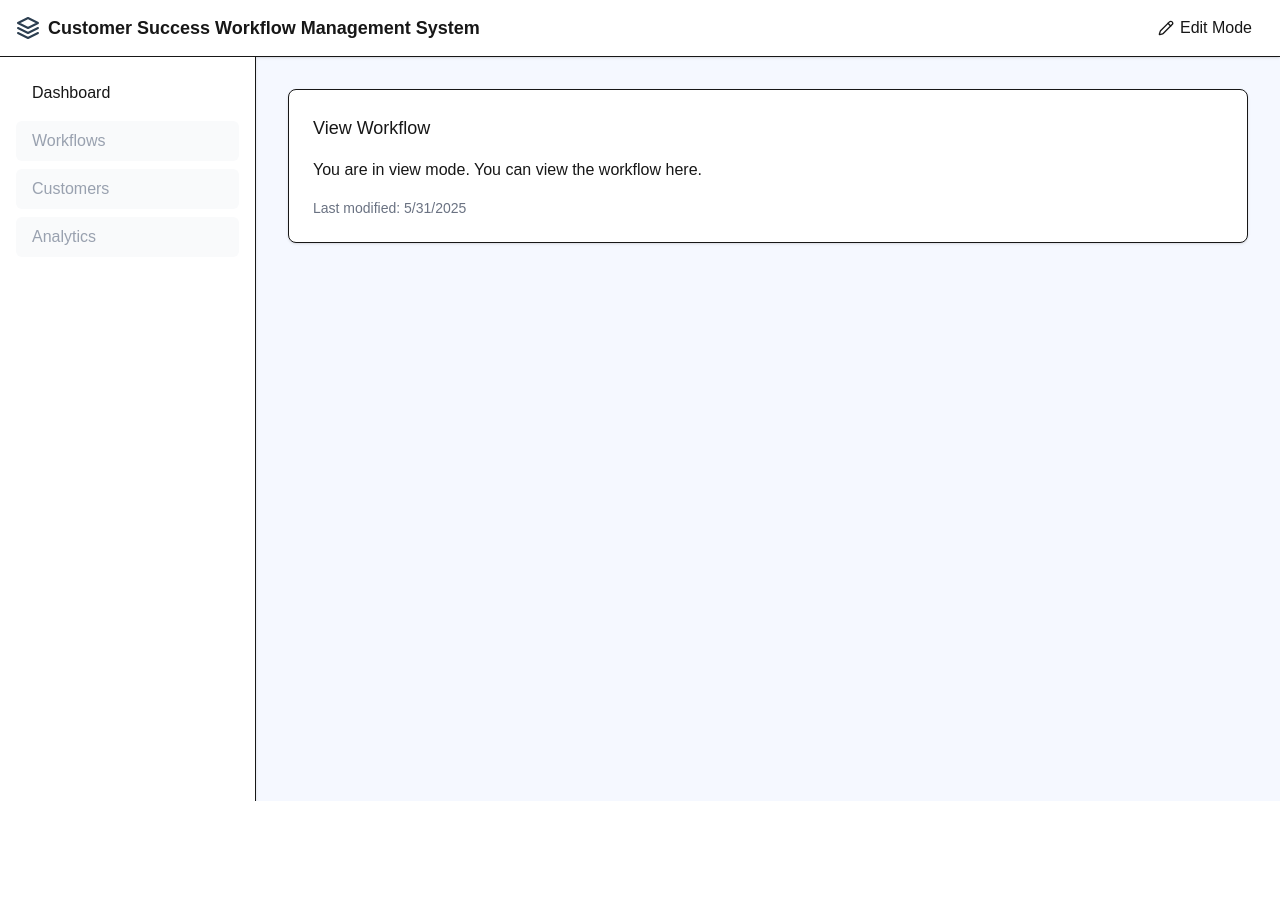
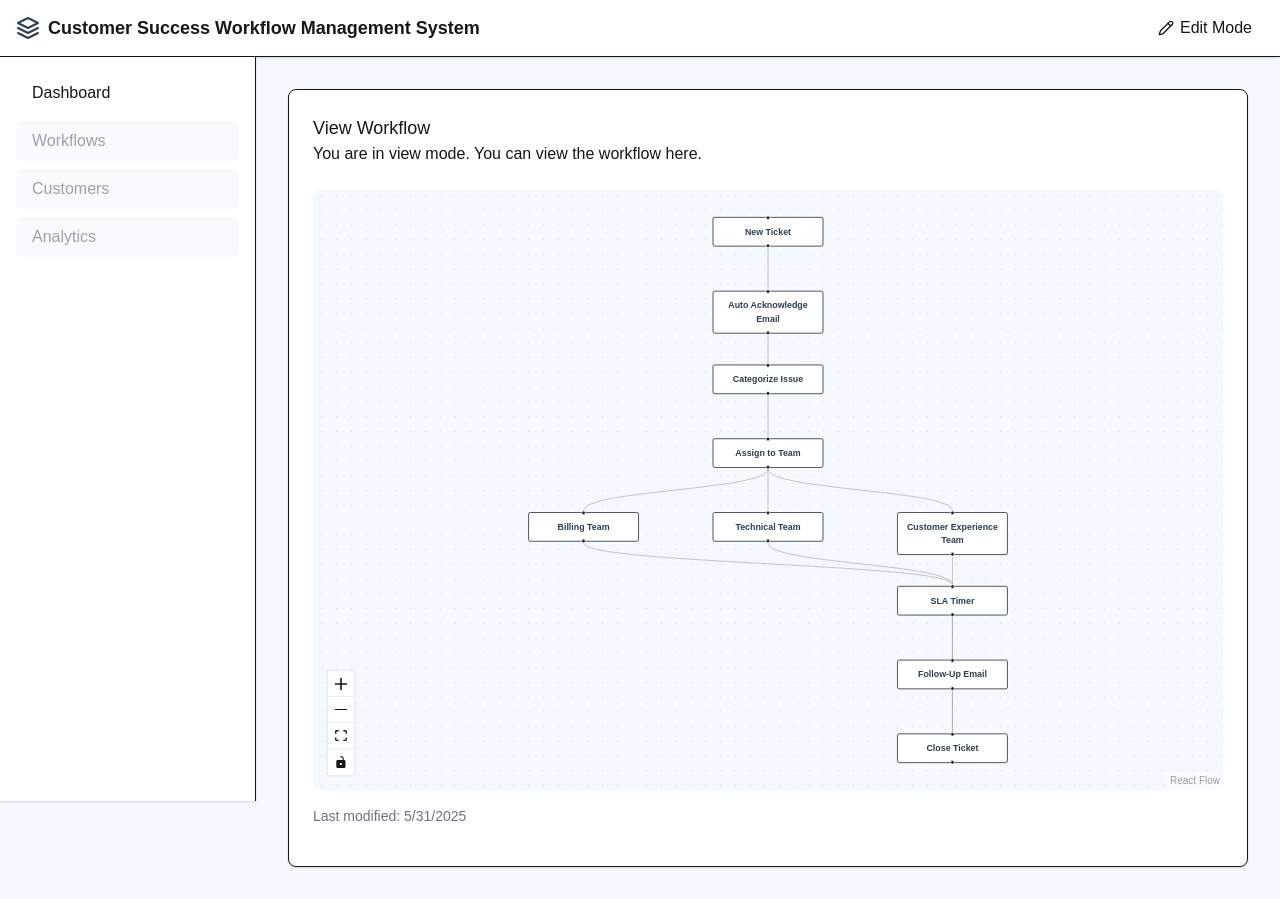
Before and after one commit to niiischall/customer-success-mgmt, a Next.js app: page / in a window 1280 px wide. Before the commit the page ends 801 px from the top, so only its background shows below. Built offline with nearby package versions, Linux system fonts and the light colour scheme.

Commit message:
feat: Integrating xyflow

```diff
--- a/app/components/MainContent.tsx
+++ b/app/components/MainContent.tsx
@@ -2,6 +2,7 @@
 
 import { WorkflowState } from '../types';
 import { COLORS } from '../constants';
+import WorkflowDiagram from './WorkflowDiagram';
 
 interface MainContentProps {
   isEditMode: boolean;
@@ -10,19 +11,22 @@ interface MainContentProps {
 
 export default function MainContent({ isEditMode, workflow }: MainContentProps) {
   return (
-    <main className="flex-1 p-8">
-      <div className="max-w-7xl mx-auto">
-        <div className={`bg-white rounded-lg shadow-sm border border-[${COLORS.PRIMARY}] p-6`}>
-          <h2 className={`text-lg font-medium text-[${COLORS.TEXT_PRIMARY}] mb-4`}>
+    <main className='flex-1 p-8'>
+      <div className='max-w-7xl mx-auto'>
+        <div
+          className={`bg-white rounded-lg shadow-sm border border-[${COLORS.PRIMARY}] p-6`}
+        >
+          <h2 className={`text-lg font-medium text-[${COLORS.TEXT_PRIMARY}]`}>
             {isEditMode ? 'Edit Workflow' : 'View Workflow'}
           </h2>
-          <p className={`text-[${COLORS.TEXT_SECONDARY}]`}>
+          <p className={`text-[${COLORS.TEXT_SECONDARY}] mb-6`}>
             {isEditMode
               ? 'You are in edit mode. You can modify the workflow here.'
               : 'You are in view mode. You can view the workflow here.'}
           </p>
+          <WorkflowDiagram />
           {workflow?.lastModified && (
-            <p className="text-sm text-gray-500 mt-4">
+            <p className='text-sm text-gray-500 mt-4 mb-4'>
               Last modified: {workflow.lastModified.toLocaleDateString()}
             </p>
           )}
--- /dev/null
+++ b/app/components/WorkflowDiagram.tsx
@@ -0,0 +1,51 @@
+'use client';
+
+import React, { useMemo } from 'react';
+import { ReactFlow, Background, Controls, Node, Edge } from '@xyflow/react';
+import '@xyflow/react/dist/style.css';
+import { CUSTOMER_SUCCESS_WORKFLOW, WorkflowNode } from '../constants/workflow';
+
+function treeToFlow(
+  node: WorkflowNode,
+  parentId: string | null = null,
+  nodes: Node[] = [],
+  edges: Edge[] = [],
+  level: number = 0,
+  posX: number = 0
+): { nodes: Node[]; edges: Edge[] } {
+  const nodeId = node.id;
+  nodes.push({
+    id: nodeId,
+    data: { label: node.label },
+    position: { x: posX * 250, y: level * 100 },
+    style: { color: '#2c3e50', fontWeight: 600 },
+    type: 'default',
+  });
+  if (parentId) {
+    edges.push({
+      id: `${parentId}-${nodeId}`,
+      source: parentId,
+      target: nodeId,
+      type: 'default',
+    });
+  }
+  if (node.children) {
+    node.children.forEach((child, idx) => {
+      treeToFlow(child, nodeId, nodes, edges, level + 1, posX + idx - (node.children!.length - 1) / 2);
+    });
+  }
+  return { nodes, edges };
+}
+
+export default function WorkflowDiagram() {
+  const { nodes, edges } = useMemo(() => treeToFlow(CUSTOMER_SUCCESS_WORKFLOW), []);
+
+  return (
+    <div style={{ width: '100%', height: 600, background: '#f5f8ff', borderRadius: 8 }}>
+      <ReactFlow nodes={nodes} edges={edges} fitView>
+        <Background />
+        <Controls />
+      </ReactFlow>
+    </div>
+  );
+}
--- /dev/null
+++ b/app/constants/workflow.ts
@@ -0,0 +1,96 @@
+export interface WorkflowNode {
+  id: string;
+  label: string;
+  children?: WorkflowNode[];
+}
+
+export const CUSTOMER_SUCCESS_WORKFLOW: WorkflowNode = {
+  id: 'new_ticket',
+  label: 'New Ticket',
+  children: [
+    {
+      id: 'auto_ack_email',
+      label: 'Auto Acknowledge Email',
+      children: [
+        {
+          id: 'categorize_issue',
+          label: 'Categorize Issue',
+          children: [
+            {
+              id: 'assign_team',
+              label: 'Assign to Team',
+              children: [
+                {
+                  id: 'billing_team',
+                  label: 'Billing Team',
+                  children: [
+                    {
+                      id: 'sla_timer',
+                      label: 'SLA Timer',
+                      children: [
+                        {
+                          id: 'follow_up_email',
+                          label: 'Follow-Up Email',
+                          children: [
+                            {
+                              id: 'close_ticket',
+                              label: 'Close Ticket',
+                            },
+                          ],
+                        },
+                      ],
+                    },
+                  ],
+                },
+                {
+                  id: 'technical_team',
+                  label: 'Technical Team',
+                  children: [
+                    {
+                      id: 'sla_timer',
+                      label: 'SLA Timer',
+                      children: [
+                        {
+                          id: 'follow_up_email',
+                          label: 'Follow-Up Email',
+                          children: [
+                            {
+                              id: 'close_ticket',
+                              label: 'Close Ticket',
+                            },
+                          ],
+                        },
+                      ],
+                    },
+                  ],
+                },
+                {
+                  id: 'customer_experience_team',
+                  label: 'Customer Experience Team',
+                  children: [
+                    {
+                      id: 'sla_timer',
+                      label: 'SLA Timer',
+                      children: [
+                        {
+                          id: 'follow_up_email',
+                          label: 'Follow-Up Email',
+                          children: [
+                            {
+                              id: 'close_ticket',
+                              label: 'Close Ticket',
+                            },
+                          ],
+                        },
+                      ],
+                    },
+                  ],
+                },
+              ],
+            },
+          ],
+        },
+      ],
+    },
+  ],
+};
```
